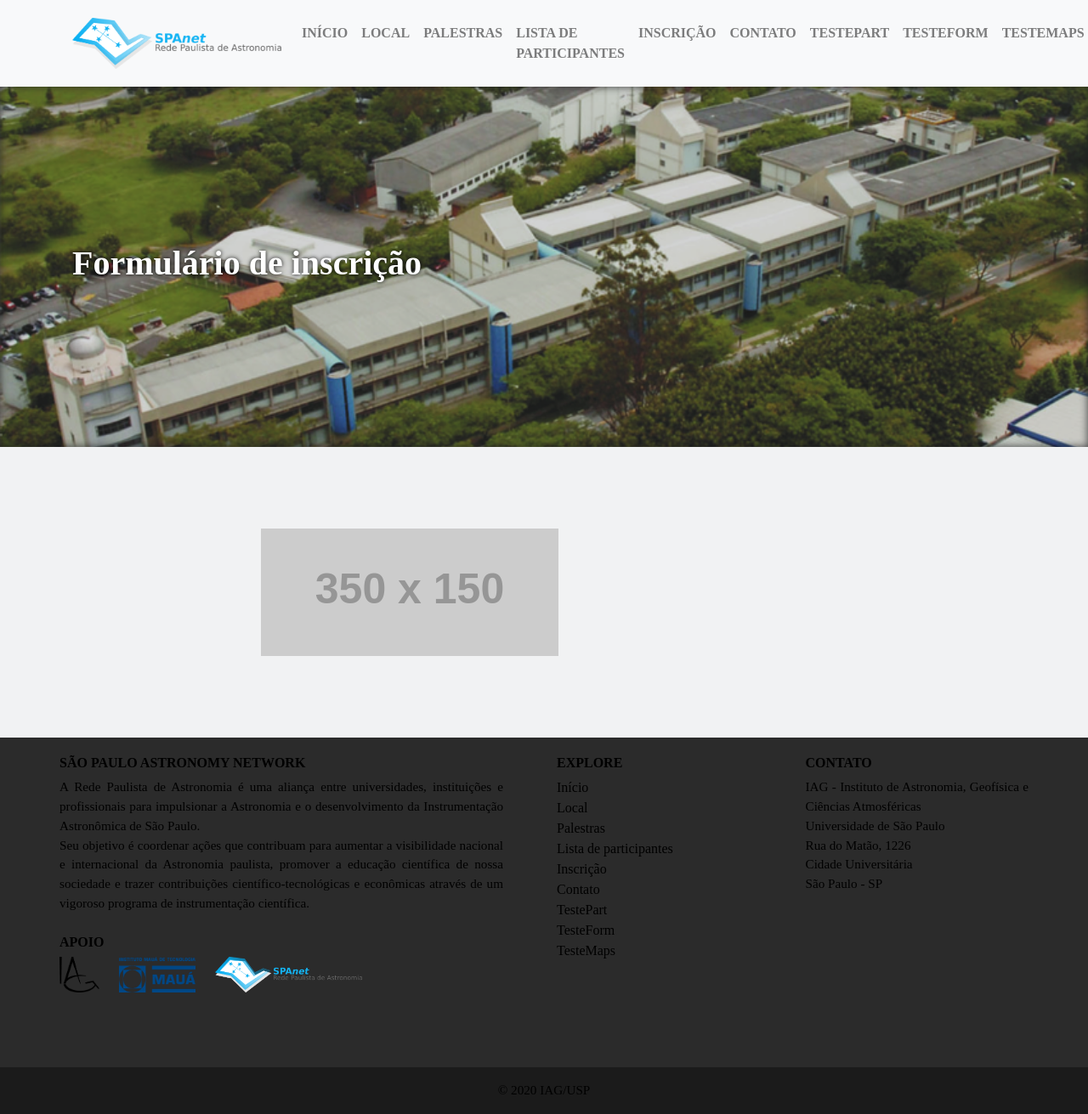
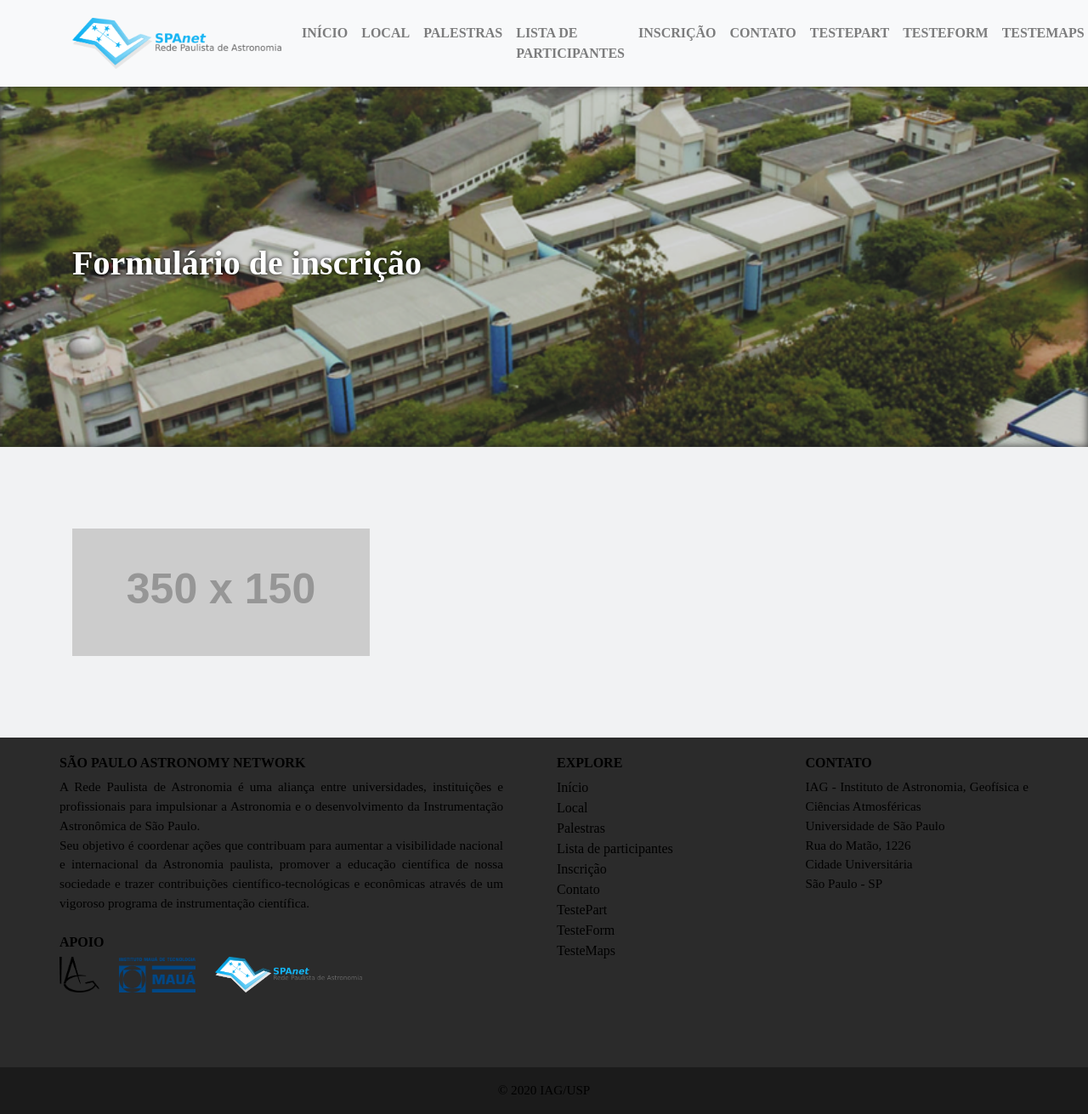
Before and after one commit to wosmla/website, a Jekyll site: the page built from _pgs/testmaps.html, in a window 1280 px wide. Shown: the whole page at 85% size. Built offline with Jekyll 4.4.1, drawn with Linux system fonts in a browser that asks for light colours.

Commit message:
Update testmaps.html

```diff
--- a/_pgs/testmaps.html
+++ b/_pgs/testmaps.html
@@ -7,8 +7,8 @@ layout: default
 
 <section style="padding: 6rem 0; background: rgb(241, 242, 243);">
   <div class="container">
-    <div class="image" style="margin:auto; width:60%;">
-     <img src="http://placehold.it/350x150" alt="Placeholder">
+    <div class="image">
+     <img src="http://placehold.it/350x150" alt="Placeholder" class="center">
     </div>
   </div>
 </section>
```
